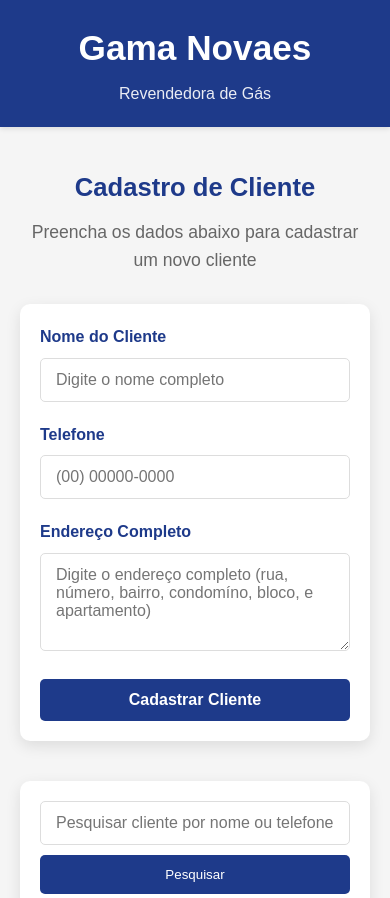
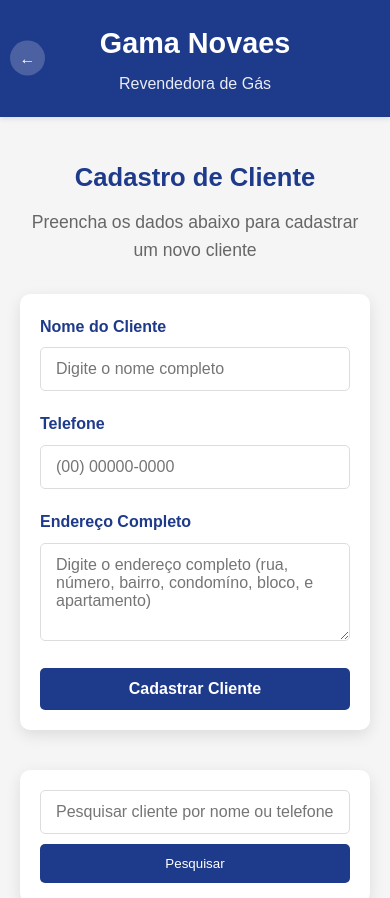
Before and after one commit to MURILO02007/ContasLoja, a plain HTML site: page gas.html in a window 390 px wide. Shown: the top 898 px of the page. Drawn offline with Linux system fonts and the light colour scheme; no server answers.

Commit message:
Update gas.html

```diff
--- a/gas.html
+++ b/gas.html
@@ -63,6 +63,31 @@
             color: white;
             padding: 20px 0;
             box-shadow: 0 2px 5px rgba(0,0,0,0.1);
+            position: relative;
+        }
+
+        .back-button {
+            position: absolute;
+            left: 20px;
+            top: 50%;
+            transform: translateY(-50%);
+            background-color: rgba(255, 255, 255, 0.2);
+            border: none;
+            color: white;
+            width: 40px;
+            height: 40px;
+            border-radius: 50%;
+            cursor: pointer;
+            display: flex;
+            align-items: center;
+            justify-content: center;
+            font-size: 1.2rem;
+            transition: all 0.3s ease;
+        }
+
+        .back-button:hover {
+            background-color: rgba(255, 255, 255, 0.3);
+            transform: translateY(-50%) scale(1.1);
         }
 
         .logo {
@@ -409,6 +434,19 @@
             .client-actions button {
                 flex: 1;
             }
+
+            .back-button {
+                left: 10px;
+                width: 35px;
+                height: 35px;
+                font-size: 1rem;
+            }
+
+            .logo h1 {
+                font-size: 1.8rem;
+                margin-left: 40px;
+                margin-right: 40px;
+            }
         }
     </style>
 </head>
@@ -418,6 +456,10 @@
 
     <header>
         <div class="container">
+            <!-- Botão de voltar -->
+            <button class="back-button" onclick="window.location.href='index.html'">
+                ←
+            </button>
             <div class="logo">
                 <h1>Gama Novaes</h1>
                 <p>Revendedora de Gás</p>
@@ -495,7 +537,17 @@
         </div>
     </main>
 
-
+    <footer>
+        <div class="container">
+            <div class="footer-content">
+                <p>&copy; 2023 Gama Novaes - Revendedora de Gás. Todos os direitos reservados.</p>
+                <div class="contact-info">
+                    <span>Telefone: (00) 0000-0000</span>
+                    <span>Email: contato@gamanovaes.com</span>
+                </div>
+            </div>
+        </div>
+    </footer>
 
     <script>
         // Elementos do DOM
```
